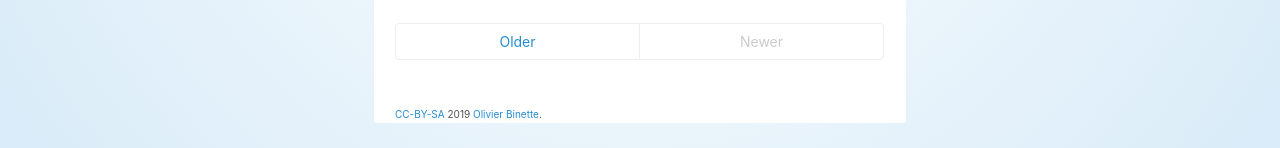
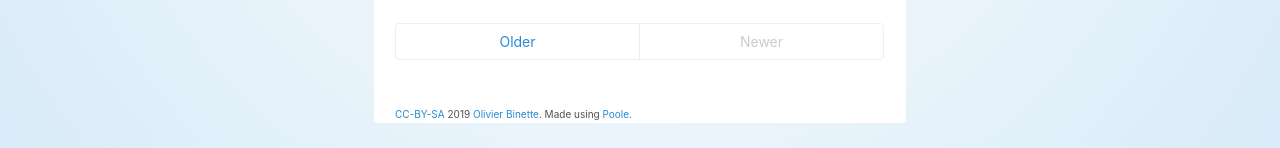
Before and after one commit to OlivierBinette/blog, a Jekyll site: the page built from index.html, in a window 1280 px wide and 900 px high, scrolled down 6654 px. Shown: the part 749-897 px from the top of the window. Built offline with Jekyll 4.4.1, drawn with Linux system fonts in a browser that asks for light colours; the list of posts is cut into pages by our own code.

Commit message:
Added theme attribution.

```diff
--- a/_layouts/default.html
+++ b/_layouts/default.html
@@ -22,6 +22,7 @@
       <footer class="footer">
         <tiny style="font-size:10px;">
           <a href="https://creativecommons.org/licenses/by-sa/4.0/">CC-BY-SA</a> <time datetime="{{ site.time | date_to_xmlschema }}">{{ site.time | date: '%Y' }}</time> <a href="http://olivierbinette.ca">Olivier Binette</a>.
+          <span style="text-align:right;">Made using <a href="https://github.com/poole/poole">Poole.</a></span>
         </tiny>
       </footer>
     </div>
```
